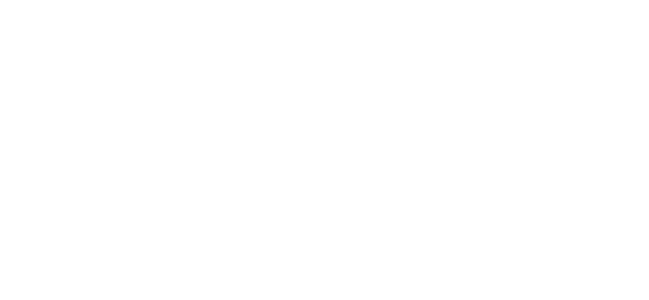
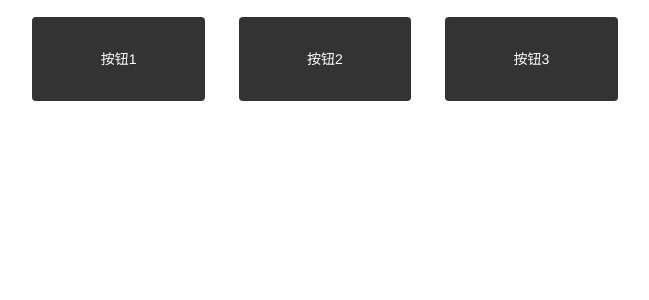
Before and after one commit to musi1024/vue-work-box, a Vue app: page / in a window 1280 px wide. Shown: the top 300 px of the page, without its empty margins (315-964 px from the left). Built offline with nearby package versions, Linux system fonts and the light colour scheme.

Commit message:
modify base button lock

```diff
--- a/src/App.vue
+++ b/src/App.vue
@@ -1,16 +1,28 @@
 <template>
-  <section id="app"></section>
+  <section id="app">
+    <BaseButton @click="click(1)">按钮1</BaseButton>
+    <BaseButton @click="click(2)">按钮2</BaseButton>
+    <BaseButton @click="click(3)">按钮3</BaseButton>
+  </section>
 </template>
 
 <script>
+import BaseButton from './components/BaseButton';
 export default {
   name: 'App',
+  components: {
+    BaseButton
+  },
   data() {
-    return { number: 10 };
+    return {};
   },
   computed: {},
   mounted() {},
-  methods: {}
+  methods: {
+    click(e) {
+      console.log('click', e);
+    }
+  }
 };
 </script>
 
--- a/src/components/BaseButton.vue
+++ b/src/components/BaseButton.vue
@@ -5,7 +5,6 @@
 </template>
 
 <script>
-import { setTimeout, clearTimeout } from 'timers';
 export default {
   name: 'BaseButton',
   props: {
@@ -24,18 +23,16 @@ export default {
   },
   methods: {
     clickBtn() {
-      if (!this.lock || !this.useLock) {
-        this.lock = true;
+      if (!this.useLock) {
         this.$emit('click');
-        this.timer = this.setTimer();
+        return;
       }
-    },
-    setTimer() {
-      return this.useLock
-        ? setTimeout(() => {
-            this.lock = false;
-          }, this.lockTime)
-        : null;
+      if (this.lock) return;
+      this.lock = true;
+      this.$emit('click');
+      this.timer = setTimeout(() => {
+        this.lock = false;
+      }, this.lockTime);
     }
   }
 };
```
